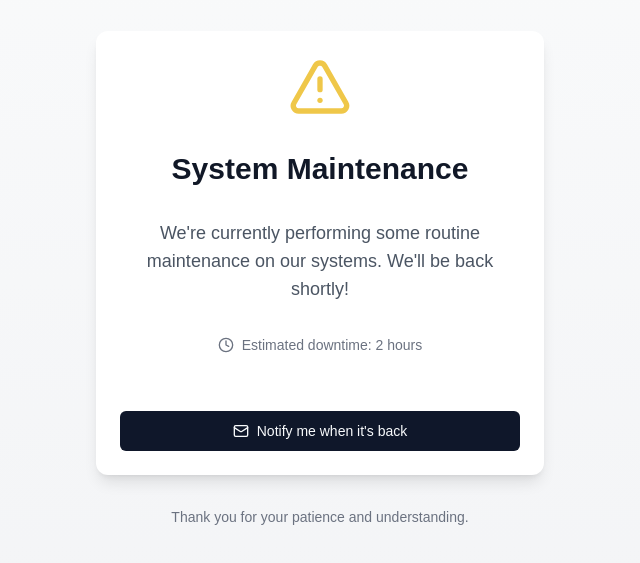
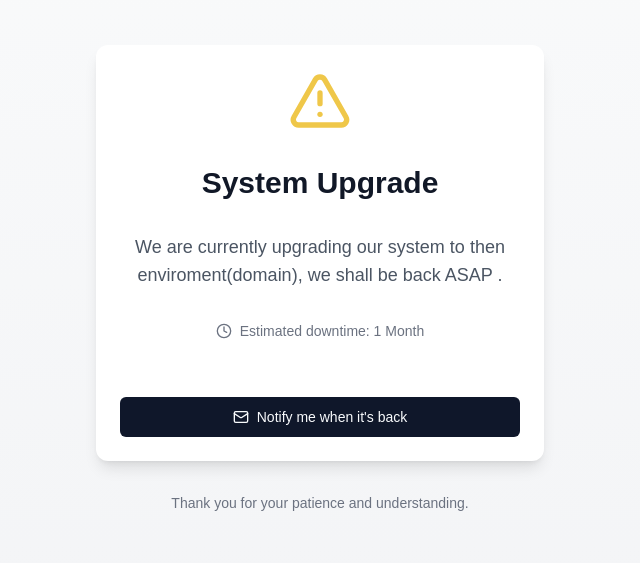
Before and after one commit to Lupleg-dev/SaaSLP, a Next.js app: page / in a window 1280 px wide. Shown: the part 121-684 px from the top of the page, without its empty margins (320-960 px from the left). Built offline with nearby package versions, Linux system fonts and the light colour scheme.

Commit message:
feat: Upgrade system message and estimated downtime
Updated the system message on the page to reflect a system upgrade instead of routine maintenance. Also, adjusted the estimated downtime from 2 hours to 1 month.

```diff
--- a/app/page.tsx
+++ b/app/page.tsx
@@ -8,14 +8,14 @@ export default function Component() {
         <div className="flex justify-center">
           <AlertTriangle className="h-16 w-16 text-yellow-500 animate-pulse" />
         </div>
-        <h1 className="text-3xl font-bold text-gray-900">System Maintenance</h1>
+        <h1 className="text-3xl font-bold text-gray-900">System Upgrade</h1>
         <p className="text-lg text-gray-600">
-          We&apos;re currently performing some routine maintenance on our
-          systems. We&apos;ll be back shortly!
+          We are currently upgrading our system to then enviroment(domain), we
+          shall be back ASAP .
         </p>
         <div className="flex items-center justify-center space-x-2 text-sm text-gray-500">
           <Clock className="h-4 w-4" />
-          <span>Estimated downtime: 2 hours</span>
+          <span>Estimated downtime: 1 Month</span>
         </div>
         <div className="pt-6">
           <Button className="w-full">
```
